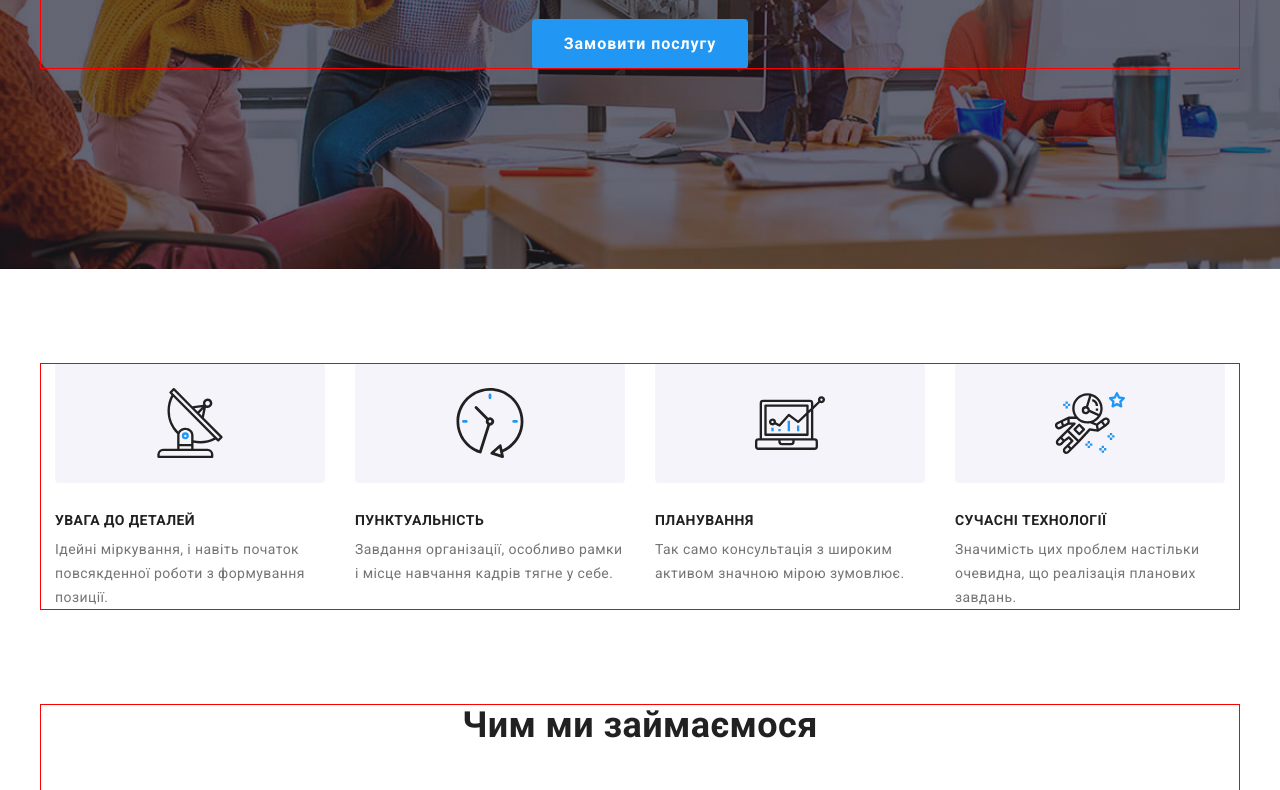
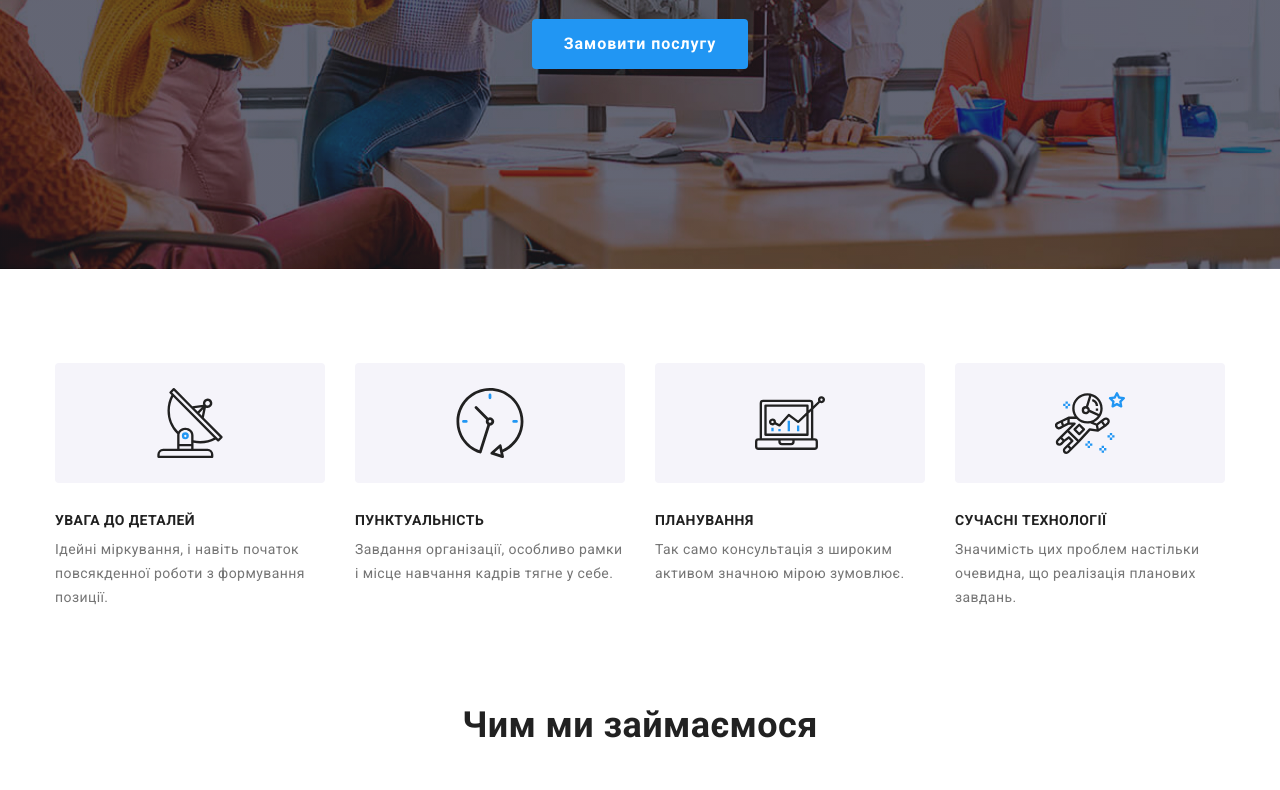
Before and after one commit to AlexArmor/goit-markup-hw-08, a plain HTML site: page index.html in a window 1280 px wide. Shown: the part 412-1202 px from the top of the page. Drawn offline with nearby package versions, Linux system fonts and the light colour scheme.

Commit message:
outline off

```diff
--- a/sass/base/_container.scss
+++ b/sass/base/_container.scss
@@ -4,8 +4,8 @@
   padding-right: 15px;
   margin-left: auto;
   margin-right: auto;
-  outline: 1px solid red;
-  outline-offset: -1px;
+  // outline: 1px solid red;
+  // outline-offset: -1px;
 
   @media screen and(min-width: 768px) {
     max-width: 768px;
```
Also changed, not shown: css/main.css, css/main.min.css, 2 other files.
